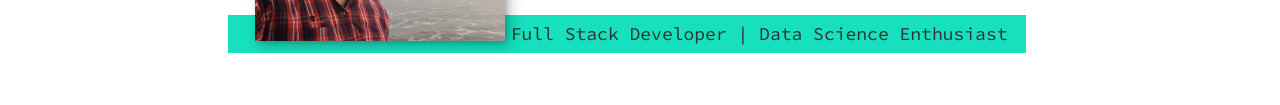
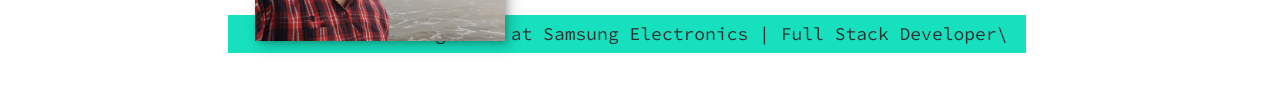
Before and after one commit to skmprohunt/saurabh-mishra, a plain HTML site: page index.html in a window 1280 px wide. Shown: the part 291-396 px from the top of the page. Drawn offline with nearby package versions, Linux system fonts and the light colour scheme.

Commit message:
Job-update

```diff
--- a/index.html
+++ b/index.html
@@ -36,7 +36,7 @@
         <h1 class="section__title section__title--intro">
             Hi, I am <strong>Saurabh Mishra</strong>
         </h1>
-        <p class="section__subtitle section__subtitle--intro">Full Stack Developer | Data Science Enthusiast</p>
+        <p class="section__subtitle section__subtitle--intro">Software Engineer at Samsung Electronics | Full Stack Developer\</p>
         <img src="img/IMG_20190131_182358.jpg" alt="Pic of Saurabh" class="intro__img">
     </section>
 
```
